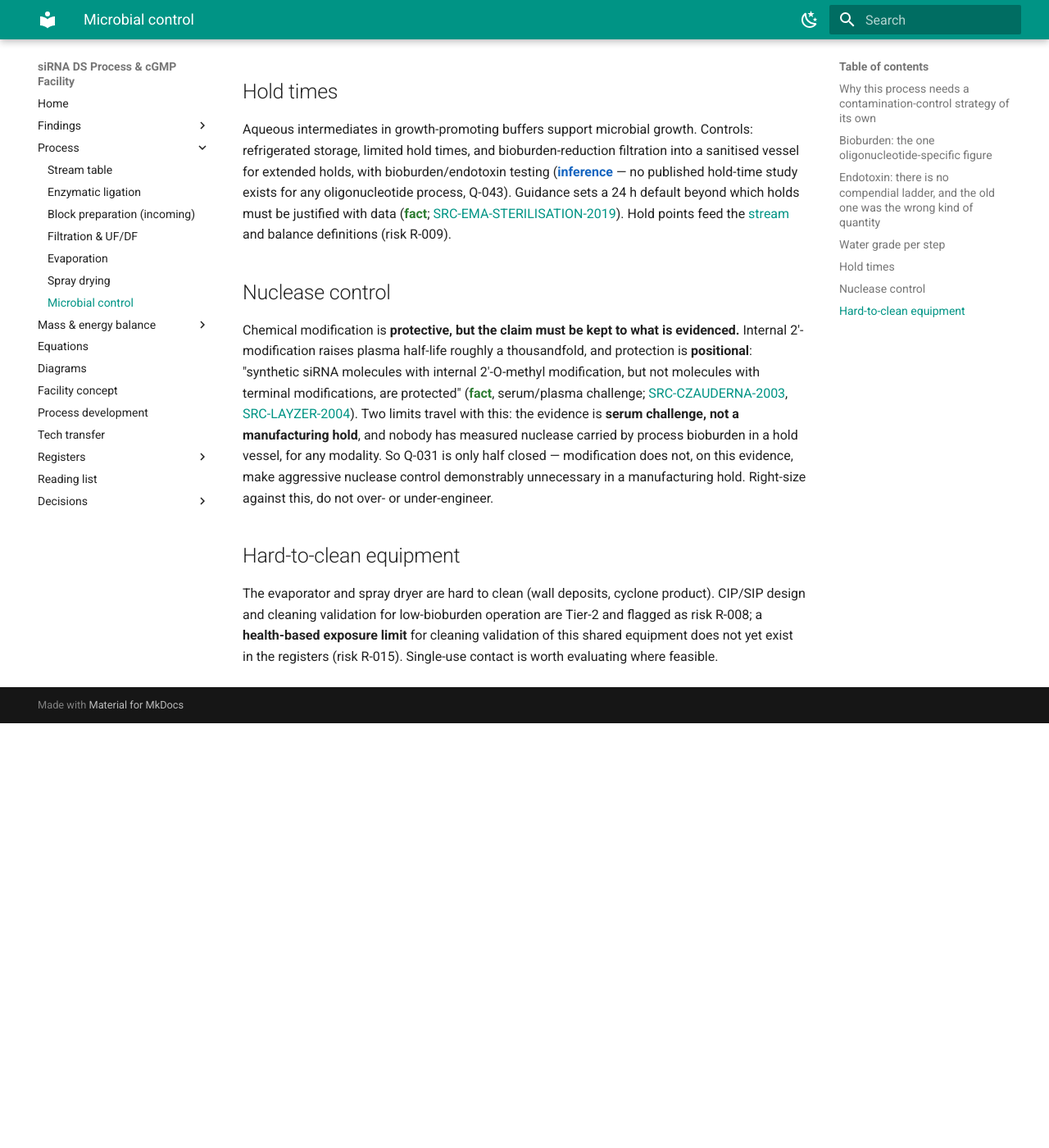
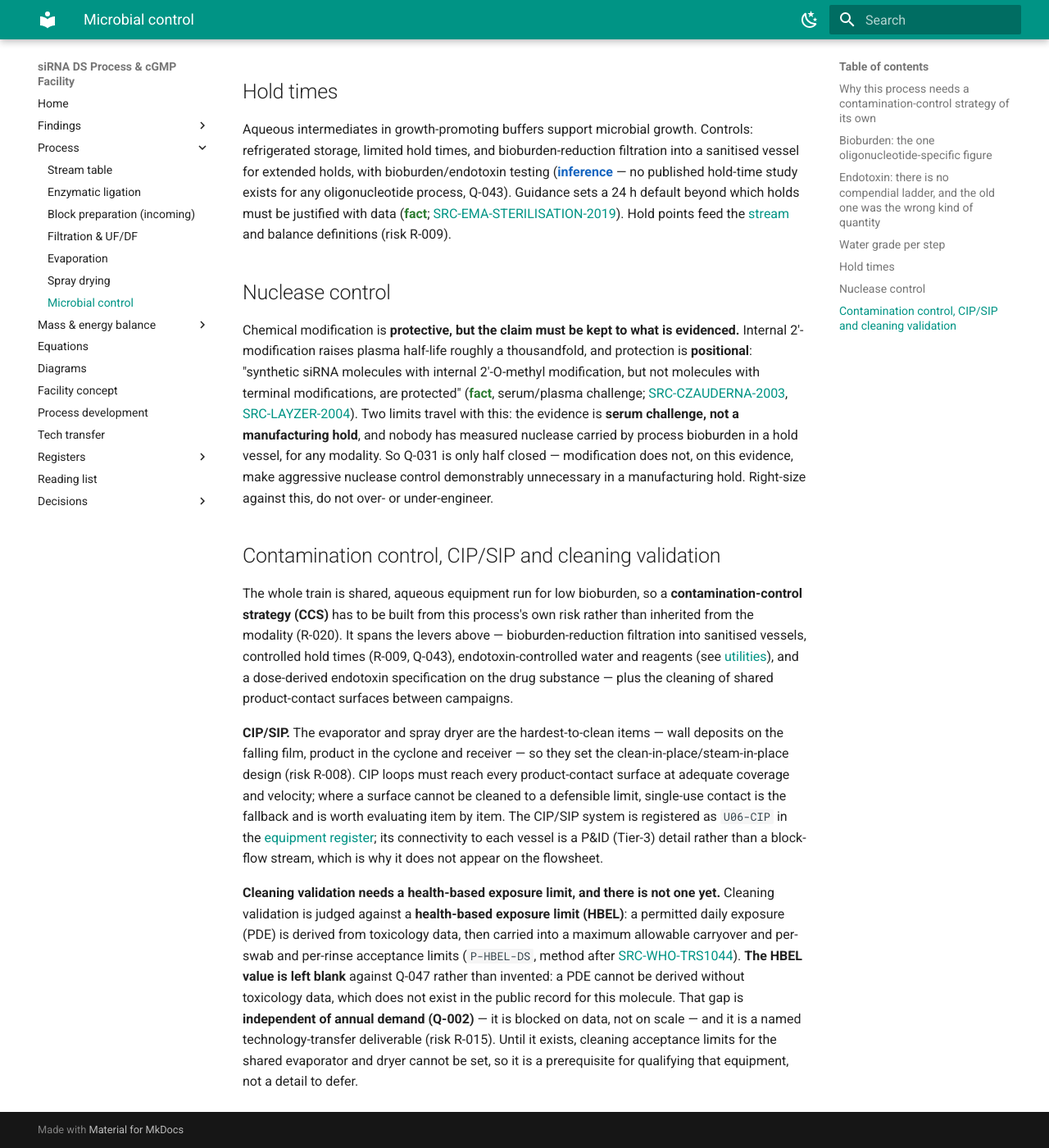
Before and after one commit to theqtl/HelloWorld, an MkDocs documentation site: the page built from docs/process/microbial.md, in a window 1280 px wide and 1400 px high, scrolled down 2058 px. Shown: the whole window at 82% size. Built offline with MkDocs 1.6.1 and Material for MkDocs 9.7.7, drawn with Linux system fonts in a browser that asks for light colours; comment, search, counter and statistics services are not loaded; before the commit the page ends 2940 px from its top, so only the background shows below that.

Commit message:
Tier 2 (WS3): contamination-control strategy, CIP/SIP and HBEL
Expand the microbial page's cleaning section into a full contamination-control
strategy: CIP/SIP design led by the hard-to-clean evaporator and dryer (R-008),
and cleaning validation against a health-based exposure limit.

Register the HBEL as an explicit gap: P-HBEL-DS carries no value (used_by=docs,
method source SRC-WHO-TRS1044, Q-047), because a PDE cannot be derived without
toxicology data that does not exist publicly for this molecule - a gap blocked on
data, not on annual demand. Update R-008 and R-015 mitigations to point at the
CCS, the HBEL method and P-HBEL-DS/Q-047. CIP/SIP connectivity is kept a P&ID
(Tier-3) detail, not a block-flow stream, so the flowsheet stays clean.

New guards: test_hbel_stays_a_registered_gap (value blank + question-linked),
test_ccs_cites_the_hbel_method_source.

pytest 43 passed; python -m gen.build and mkdocs build --strict clean.

Co-Authored-By: Claude Opus 4.8 <noreply@anthropic.com>
Claude-Session: https://claude.ai/code/session_01GpiL4wv7AoYcMckDJgJvSF

```diff
--- a/docs/process/microbial.md
+++ b/docs/process/microbial.md
@@ -95,9 +95,30 @@ measured nuclease carried by process bioburden in a hold vessel, for any modalit
 half closed — modification does not, on this evidence, make aggressive nuclease control demonstrably
 unnecessary in a manufacturing hold. Right-size against this, do not over- or under-engineer.
 
-## Hard-to-clean equipment
+## Contamination control, CIP/SIP and cleaning validation
 
-The evaporator and spray dryer are hard to clean (wall deposits, cyclone product). CIP/SIP design
-and cleaning validation for low-bioburden operation are Tier-2 and flagged as risk R-008; a
-**health-based exposure limit** for cleaning validation of this shared equipment does not yet exist in
-the registers (risk R-015). Single-use contact is worth evaluating where feasible.
+The whole train is shared, aqueous equipment run for low bioburden, so a **contamination-control
+strategy (CCS)** has to be built from this process's own risk rather than inherited from the modality
+(R-020). It spans the levers above — bioburden-reduction filtration into sanitised vessels, controlled
+hold times (R-009, Q-043), endotoxin-controlled water and reagents (see [utilities](../registers/utilities.md)),
+and a dose-derived endotoxin specification on the drug substance — plus the cleaning of shared
+product-contact surfaces between campaigns.
+
+**CIP/SIP.** The evaporator and spray dryer are the hardest-to-clean items — wall deposits on the
+falling film, product in the cyclone and receiver — so they set the clean-in-place/steam-in-place
+design (risk R-008). CIP loops must reach every product-contact surface at adequate coverage and
+velocity; where a surface cannot be cleaned to a defensible limit, single-use contact is the fallback
+and is worth evaluating item by item. The CIP/SIP system is registered as `U06-CIP` in the
+[equipment register](../registers/equipment.md); its connectivity to each vessel is a P&ID (Tier-3)
+detail rather than a block-flow stream, which is why it does not appear on the flowsheet.
+
+**Cleaning validation needs a health-based exposure limit, and there is not one yet.** Cleaning
+validation is judged against a **health-based exposure limit (HBEL)**: a permitted daily exposure (PDE)
+is derived from toxicology data, then carried into a maximum allowable carryover and per-swab and
+per-rinse acceptance limits (`P-HBEL-DS`, method after
+[SRC-WHO-TRS1044](../registers/sources.md)). **The HBEL value is left blank** against Q-047 rather than
+invented: a PDE cannot be derived without toxicology data, which does not exist in the public record
+for this molecule. That gap is **independent of annual demand (Q-002)** — it is blocked on data, not on
+scale — and it is a named technology-transfer deliverable (risk R-015). Until it exists, cleaning
+acceptance limits for the shared evaporator and dryer cannot be set, so it is a prerequisite for
+qualifying that equipment, not a detail to defer.
```
Also changed, not shown: 4 other files.
